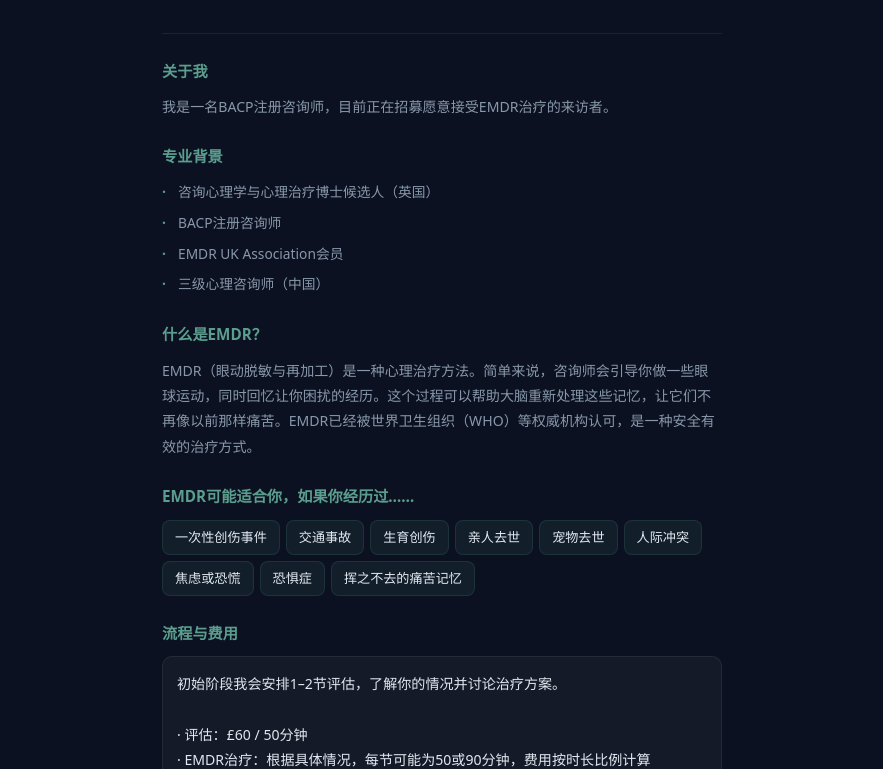
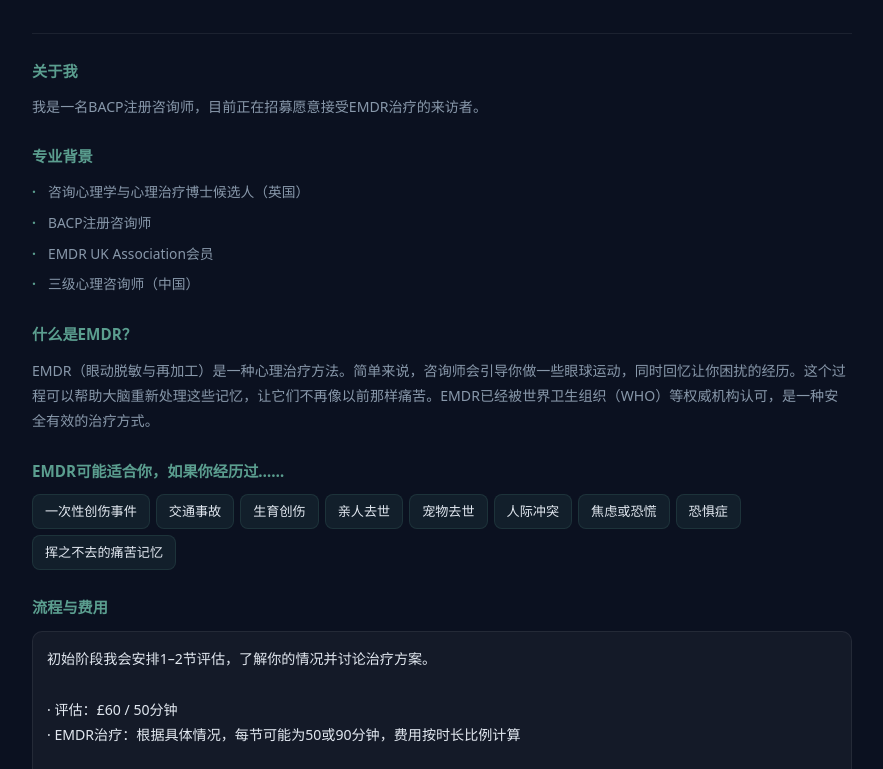
Before and after one commit to Antosny/emdr-wei-feng, a plain HTML site: page index.html in a window 1280 px wide. Shown: the part 291-1060 px from the top of the page, without its empty margins (198-1081 px from the left). Drawn offline with Linux system fonts and the light colour scheme.

Commit message:
widen layout for desktop (860px)

```diff
--- a/index.html
+++ b/index.html
@@ -17,7 +17,7 @@ body{
   background:var(--bg);color:var(--text);line-height:1.75;
   min-height:100vh;-webkit-font-smoothing:antialiased;
 }
-.wrap{max-width:600px;margin:0 auto;padding:32px 20px 48px}
+.wrap{max-width:860px;margin:0 auto;padding:32px 20px 48px}
 
 .top{display:flex;justify-content:flex-end;margin-bottom:28px}
 .lang-btn{
```
